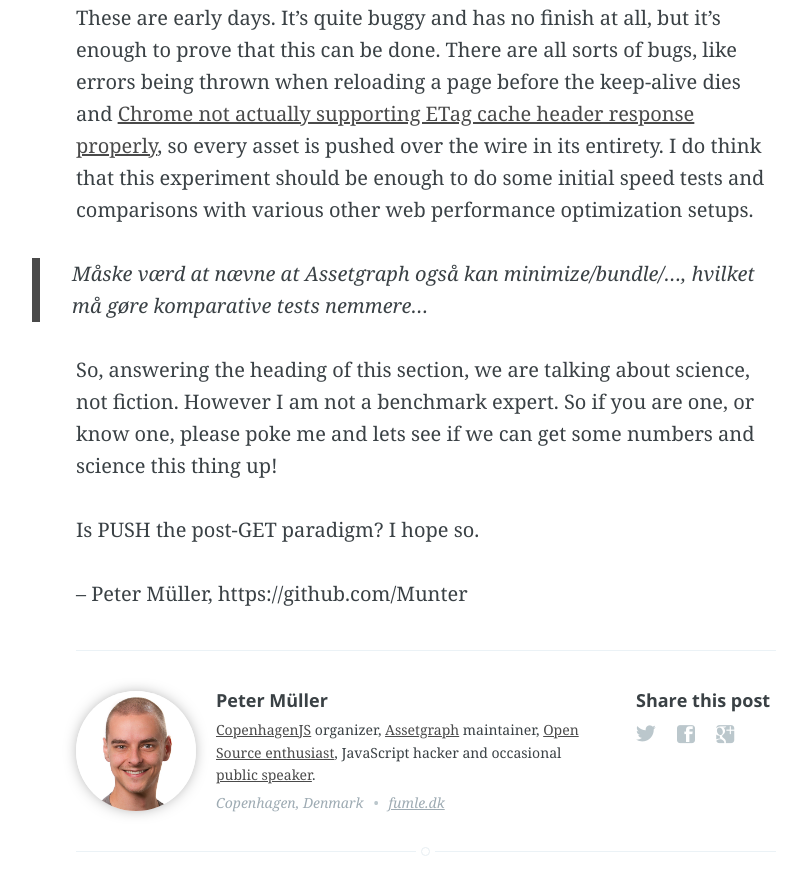
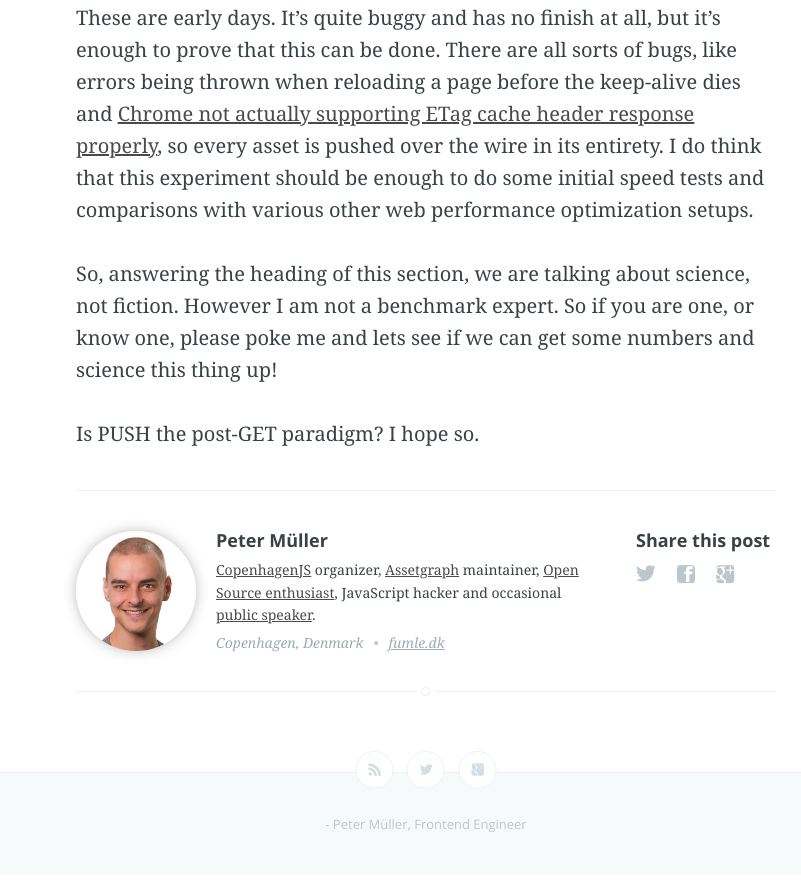
Before and after one commit to Munter/mntr.dk, a Jekyll site: the page built from src/_posts/2014-02-27-push-the-post-get-paradigm.md, in a window 1280 px wide and 900 px high, scrolled down 6396 px. Shown: the top 895 px of the window, without its empty margins (214-1015 px from the left). Built offline with Jekyll 4.4.1, drawn with Linux system fonts in a browser that asks for light colours; Markdown is read by kramdown in place of the engine named in the settings; a script that is not in the unit is left out; comment, search, counter and statistics services are not loaded.

Commit message:
Clean up blog post

```diff
--- a/src/_posts/2014-02-27-push-the-post-get-paradigm.md
+++ b/src/_posts/2014-02-27-push-the-post-get-paradigm.md
@@ -86,11 +86,6 @@ So after a few hours of hacking I came up with [expush](https://github.com/Munte
 
 These are early days. It's quite buggy and has no finish at all, but it's enough to prove that this can be done. There are all sorts of bugs, like errors being thrown when reloading a page before the keep-alive dies and [Chrome not actually supporting ETag cache header response properly](https://groups.google.com/d/msg/spdy-dev/TetVOinB-LM/rODtXlx1KUQJ), so every asset is pushed over the wire in its entirety. I do think that this experiment should be enough to do some initial speed tests and comparisons with various other web performance optimization setups.
 
-> Måske værd at nævne at Assetgraph også kan minimize/bundle/..., hvilket må gøre komparative tests nemmere...
-
 So, answering the heading of this section, we are talking about science, not fiction. However I am not a benchmark expert. So if you are one, or know one, please poke me and lets see if we can get some numbers and science this thing up!
 
 Is PUSH the post-GET paradigm? I hope so.
-
---
-Peter Müller, https://github.com/Munter
```
